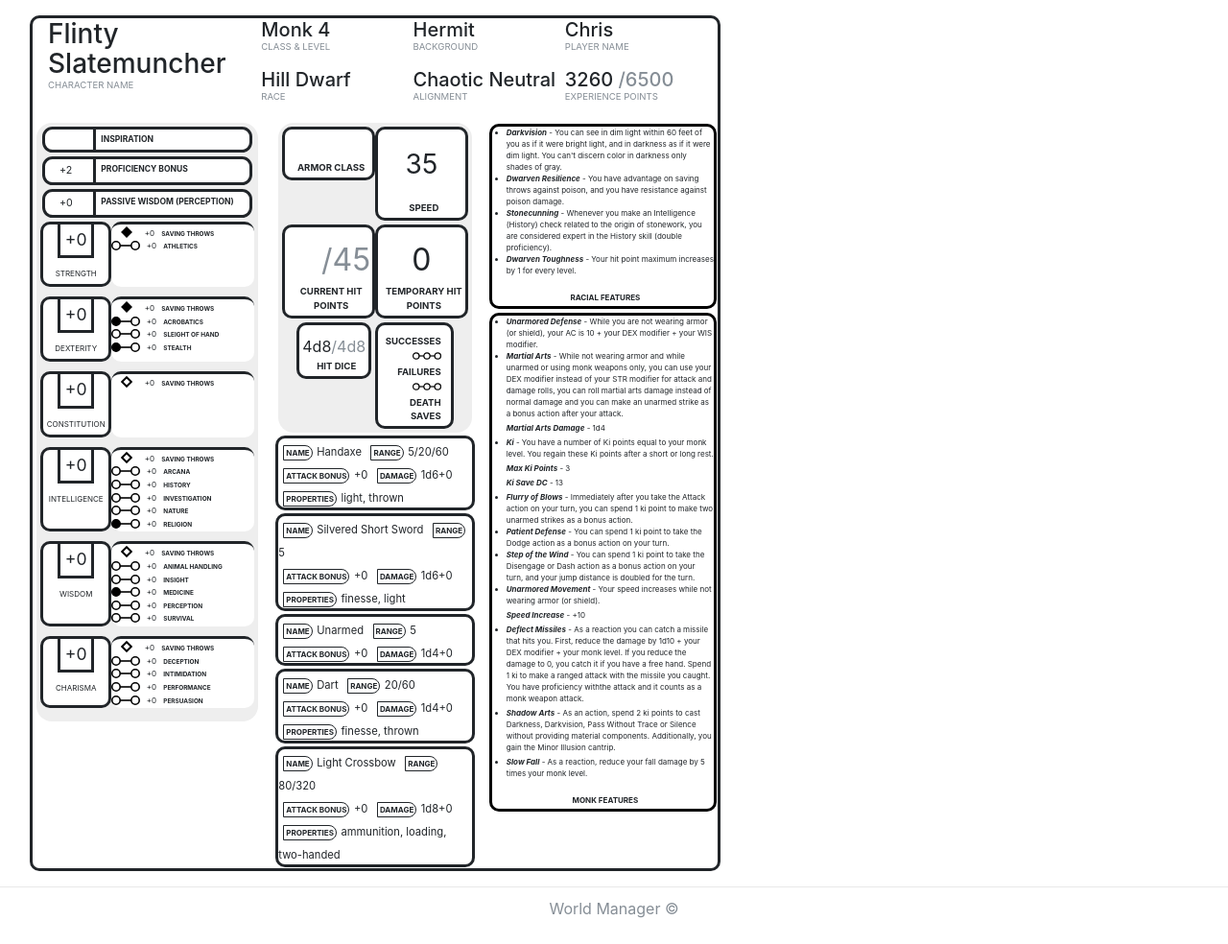
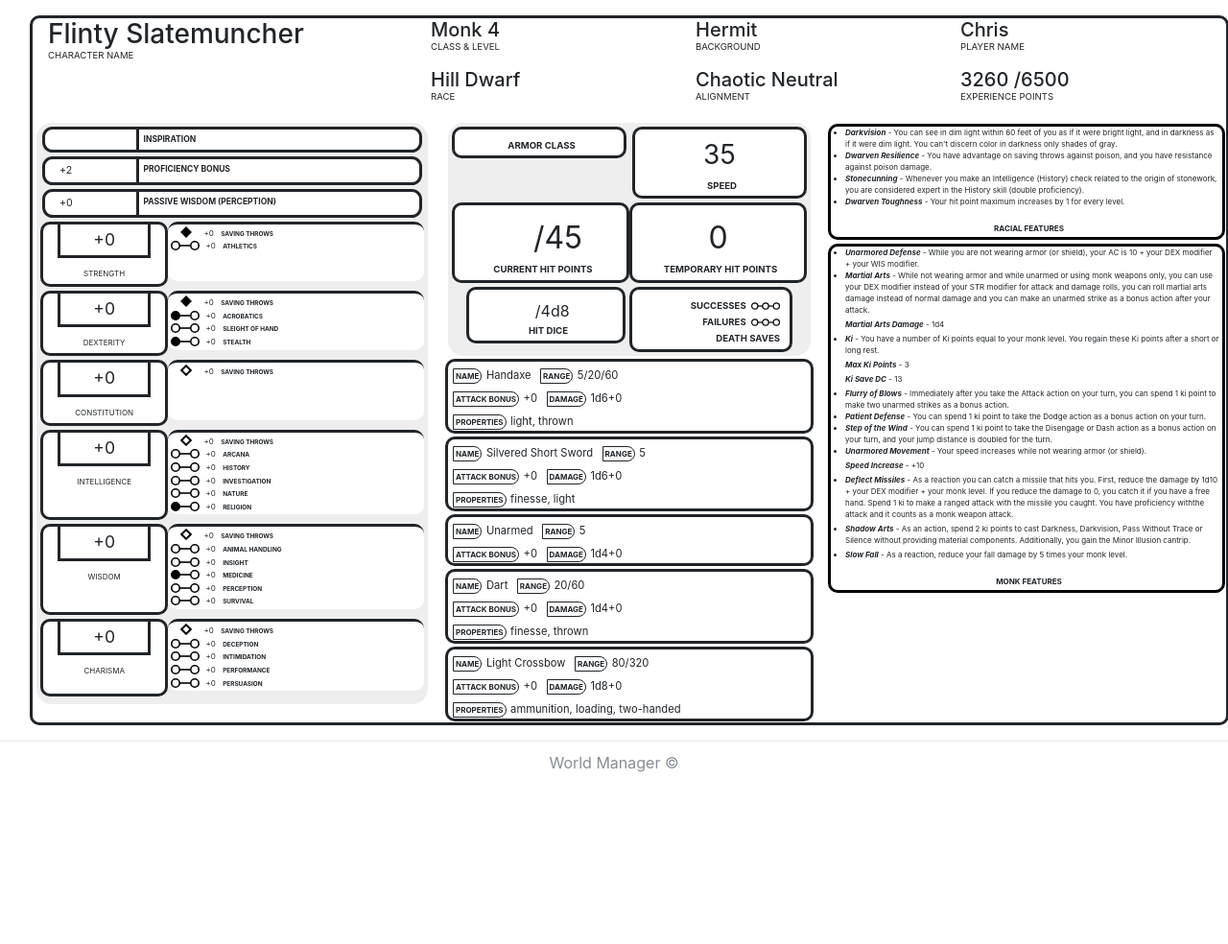
Before and after one commit to choogeboom/world-manager, a Python web app: template world_manager/blueprints/char/templates/char/flinty.html in a window 1280 px wide. Shown: the whole page at 96% size. After the commit the page ends 805 px from the top, so only its background shows below. Run offline with Jinja, Linux system fonts and the light colour scheme; the template is opened without the code that fills it, so the values that code supplies are empty.

Commit message:
continued to refactor the character sheet

```diff
--- a/world_manager/blueprints/char/templates/char/flinty.html
+++ b/world_manager/blueprints/char/templates/char/flinty.html
@@ -358,7 +358,7 @@
             <div class="row">
               <div class="col">
                 <div class="hit-points hit-dice">
-                  <p>4d8<span class="out-of">/4d8</span></p>
+                  <p>&nbsp;&nbsp;&nbsp;<span class="out-of">/4d8</span></p>
                   <p class="label">HIT DICE</p>
                 </div>
               </div>
--- a/world_manager/static/styles/character_sheet.css
+++ b/world_manager/static/styles/character_sheet.css
@@ -7,7 +7,7 @@ body {
     border-radius: 10px;
     margin: 1rem;
     padding: 1px;
-    width: 720px;
+    /**width: 720px; */
 }
 
 header h1, header h2, header h3, header h4, header h5, header h6 {
@@ -18,7 +18,7 @@ header h1, header h2, header h3, header h4, header h5, header h6 {
     margin-top: 0;
     font-size: 60%;
     font-weight: 400;
-    color: #868e96 !important;
+    /* color: #868e96 !important; */
 }
 
 .col {
@@ -53,12 +53,13 @@ header h1, header h2, header h3, header h4, header h5, header h6 {
 }
 
 .out-of {
-    color: #868e96;
+    /* color: #868e96; */
 }
 
 .skills-and-saves ul {
     list-style: none;
     margin-bottom: 2px;
+    padding-left: 43px;
 }
 
 .skills-and-saves ul li::before {
@@ -98,7 +99,7 @@ header h1, header h2, header h3, header h4, header h5, header h6 {
 div.ability {
     text-align: center;
     border-style: solid;
-    margin-bottom: 10px;
+    margin-bottom: 4px;
     border-radius: 10px;
     background-color: white;
 }
@@ -158,13 +159,14 @@ div.standalone-stat p {
     border-style: solid;
     border-radius: 10px;
     background-color: white;
+    margin-right: 3px;
 }
 
 .armor-score, .speed-score {
-    padding: 15px;
+    padding: 5px;
     font-size: 175%;
     text-align: center;
-    margin-bottom: 3px;
+    margin: 0;
 }
 
 .armor-label .label,
@@ -179,6 +181,7 @@ div.standalone-stat p {
     border-style: solid;
     border-radius: 10px;
     background-color: white;
+    margin-left: 3px;
 }
 
 .hit-points {
@@ -274,4 +277,5 @@ div.standalone-stat p {
 
 .features ul {
     padding-left: 15px;
+    padding-right: 3px;
 }
```
